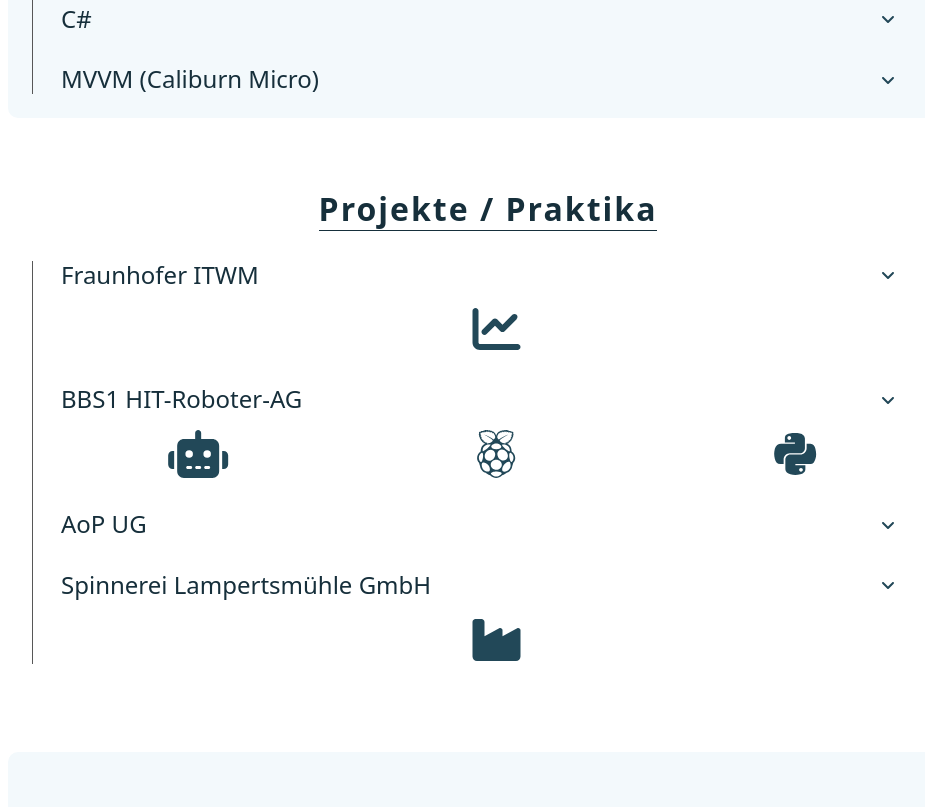
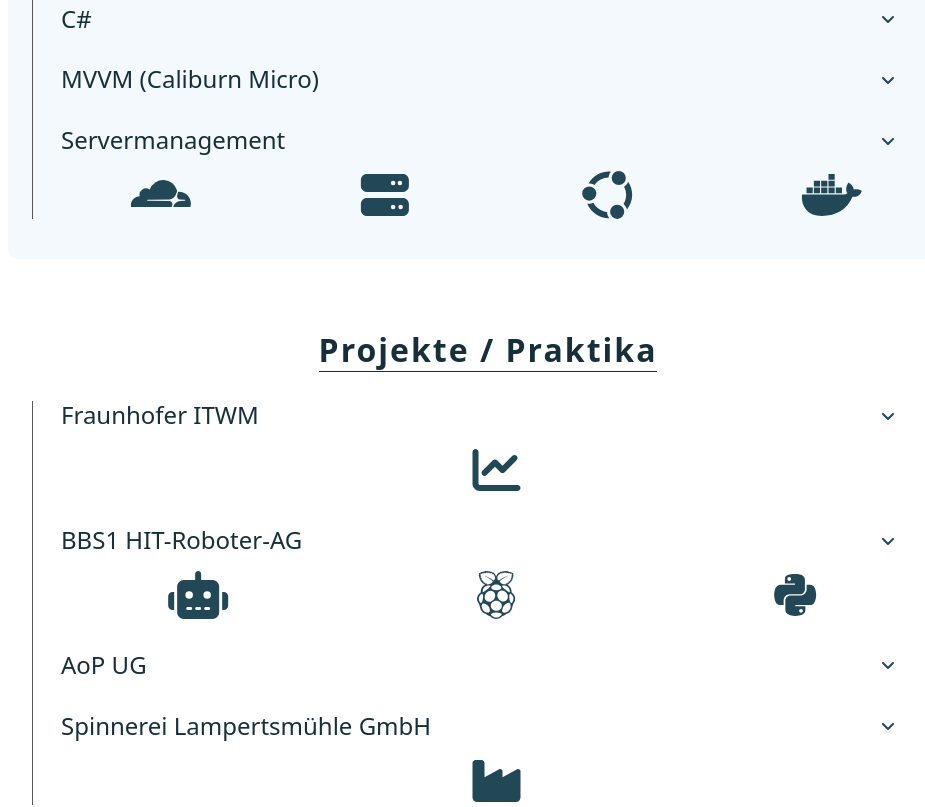
Before and after one commit to DeJoon/Portfolio, a Vue app: page / in a window 1280 px wide. Shown: the part 2860-3667 px from the top of the page, without its empty margins (152-1077 px from the left). Built offline with nearby package versions, Linux system fonts and the light colour scheme.

Commit message:
Modified and added some information on the website.

```diff
--- a/docker-compose.yaml
+++ b/docker-compose.yaml
@@ -5,5 +5,3 @@
         restart: always
         ports:
             - "127.0.0.1:8000:80"
-        volumes:
-            - "./nginx.conf:/etc/nginx/nginx.conf"
--- a/src/components/LinkIcon.vue
+++ b/src/components/LinkIcon.vue
@@ -7,12 +7,19 @@
   href: {
     type: String,
     required: true
+  },
+  text: {
+    type: String,
+    required: false
   }
 })
 </script>
 
 <template>
-  <a :href="href" target="_blank"><font-awesome-icon :icon="icon" size="3x" /></a>
+  <a :href="href" target="_blank">
+    <font-awesome-icon :icon="icon" size="3x" />
+    <p>{{text}}</p>
+  </a>
 </template>
 
 <style scoped>
--- a/src/views/AboutMeView.vue
+++ b/src/views/AboutMeView.vue
@@ -16,7 +16,7 @@
   {title: 'Geburtstag:', value: '04. Oktober 2001'},
   {title: 'Alter:', value: calculateAge()},
   {title: 'Geschlecht:', value: 'Männlich'},
-  {title: 'E-Mail:', value: 'jandein04@gmail.com'},
+  {title: 'E-Mail:', value: 'jandein04+business@gmail.com'},
 ])
 </script>
 
--- a/src/views/ExperienceView.vue
+++ b/src/views/ExperienceView.vue
@@ -7,7 +7,7 @@
 const skills = ref([
   {title: 'PHP', percentage: '85'},
   {title: 'HTML/CSS', percentage: '80'},
-  {title: 'C#', percentage: '75'},
+  {title: 'C#', percentage: '60'},
   {title: 'JavaScript', percentage: '50'},
   {title: 'Vue', percentage: '50'},
 ])
@@ -119,6 +119,49 @@
           Elementen zeitaufwendig sein kann, weshalb ich mich mit MVVM auseinandergesetzt habe. Als Framework habe
           ich Caliburn Micro verwendet, das sowohl für Anfänger geeignet als auch leistungsstark ist.
         </CollapseBox>
+
+        <CollapseBox title="Servermanagement">
+          <template v-slot:icons>
+            <font-awesome-icon :icon="['fab', 'cloudflare']" size="3x" />
+            <font-awesome-icon :icon="['fas', 'server']" size="3x" />
+            <font-awesome-icon :icon="['fab', 'ubuntu']" size="3x" />
+            <font-awesome-icon :icon="['fab', 'docker']" size="3x" />
+          </template>
+
+          Ein Freund hat mir viel von seinem Server bei sich zu Hause erzählt. Das Ganze hat sich für
+          mich so interessant angehört, dass ich mich dazu entschieden habe, mir auch einen Server
+          zu holen. Das Betriebssystem auf meinem Server ist Proxmox. Das Gute an Proxmox ist, dass
+          es komplett auf VMs basiert. Das bedeutet, dass es eine Plattform bietet, um VMs zu erstellen
+          und zu verwalten. Dazu gehört auch das gesamte Management der VMs, wie Monitoring oder
+          Backup-Systeme. Für Proxmox habe ich mich auf die Empfehlung eines Freundes hin entschieden.
+          <br /><br />
+          Auf meinem Server laufen aktuell mehrere VMs, die verschiedene Aufgaben haben. Um den
+          Speicher der VMs zu managen, kommt bei mir TrueNAS Scale zum Einsatz, das selbst auch in
+          einer VM läuft. TrueNAS kümmert sich um das Freigeben von sogenannten "Shares", die alle
+          ihre eigenen Rechte haben. Die VMs unter TrueNAS binden diese Shares ein und können dann
+          ganz normal den Speicherplatz nutzen, der von TrueNAS verwaltet wird, als gehöre der
+          Speicher zum System.
+          <br /><br />
+          Auf allen VMs, außer der TrueNAS-VM, läuft Ubuntu Server. Zum Hosten verschiedener
+          Services und Webseiten kommt dabei häufig Docker/Docker Compose zum Einsatz. Ich bin ein
+          großer Fan von Docker, da Docker es einem sehr einfach macht, Webseiten auf verschiedenen
+          Systemen zu hosten, ohne die Systeme anpassen zu müssen. Man konfiguriert einfach Docker
+          bzw. schreibt seine Dockerfile und führt diese aus, und schon läuft alles so, wie es soll.
+          Auch die Webseite, auf der Sie sich aktuell befinden, läuft in einem Docker-Container mit
+          Vue.js als Basis. Diese Webseite wird von mir privat gehostet. Sollten Sie Interesse an
+          dem Code dieser Webseite haben, dann schauen Sie gerne auf meiner GitHub Seite vorbei,
+          welche Sie ganz unten auf der Webseite finden.
+          <br /><br />
+          Natürlich spielt Sicherheit eine große Rolle im Internet. Eine gute Firewall ist
+          unverzichtbar, wenn man Webseiten hostet. Als Firewall benutze ich bei mir zu Hause die
+          eingebaute Firewall meiner FRITZ!Box. Außerdem gebe ich nur Webseiten/Services nach außen
+          hin frei, die auch wirklich von außen erreichbar sein sollen. Zusätzlich halte ich alle
+          meine Webseiten und Betriebssysteme stets aktuell, um so viele Sicherheitslücken wie möglich
+          zu schließen.
+          <br /><br />
+          Mittlerweile hoste ich über meinen Server ca. 15 Webseiten und Services, die ich stetig
+          aktuell halte.
+        </CollapseBox>
       </div>
     </div>
   </div>
--- a/src/views/FindMeOnView.vue
+++ b/src/views/FindMeOnView.vue
@@ -5,8 +5,8 @@
 
 const findMeOnPages = ref([
   {href: 'https://github.com/DeJoon', icon: ['fab', 'github']},
-  {href: 'https://www.xing.com/profile/JanLukas_Dein', icon: ['fab', 'square-xing']},
-  {href: 'mailto:jandein04@gmail.com', icon: ['fas', 'envelope']},
+  {href: 'https://discord.com', icon: ['fab', 'discord'], text: '@dejoon'},
+  {href: 'mailto:jandein04+business@gmail.com', icon: ['fas', 'envelope']},
 ])
 </script>
 
@@ -16,7 +16,7 @@
 
     <div class="container">
       <div class="row text-center">
-        <LinkIcon v-for="(item, key) in findMeOnPages" :key="key" :href="item.href" :icon="item.icon" class="col" />
+        <LinkIcon v-for="(item, key) in findMeOnPages" :key="key" :href="item.href" :icon="item.icon" :text="item.text ?? ''" class="col" />
       </div>
     </div>
   </div>
--- a/src/views/FunFactsView.vue
+++ b/src/views/FunFactsView.vue
@@ -5,8 +5,8 @@
 const funFacts = ref([
   {icon: ['fas', 'cat'], amount: 1000, text: 'Katzen Videos geschaut'},
   {icon: ['far', 'eye'], amount: 220, text: 'Serien abgeschlossen'},
-  {icon: ['fas', 'book'], amount: 150, text: 'Manga im Besitz'},
-  {icon: ['fas', 'language'], amount: 5, text: 'Japanisch Units in Duolingo gelernt'},
+  {icon: ['fas', 'book'], amount: 230, text: 'Manga im Besitz'},
+  {icon: ['fas', 'desktop'], amount: 15, text: 'Gehostete Webseiten'},
 ])
 </script>
 
--- a/src/views/LanguageView.vue
+++ b/src/views/LanguageView.vue
@@ -5,7 +5,7 @@
 const languages = ref([
   {language: 'Deutsch', niveau: 'Muttersprache'},
   {language: 'Englisch', niveau: 'C1'},
-  {language: 'Japanisch', niveau: 'A1'},
+  {language: 'Japanisch', niveau: 'Anfänger'},
 ])
 </script>
 
```
Also changed, not shown: package.json (+5 -4 lines), vite.config.mjs (renamed from vite.config.js), 2 other files (tests, documents, lock files or other folders).
